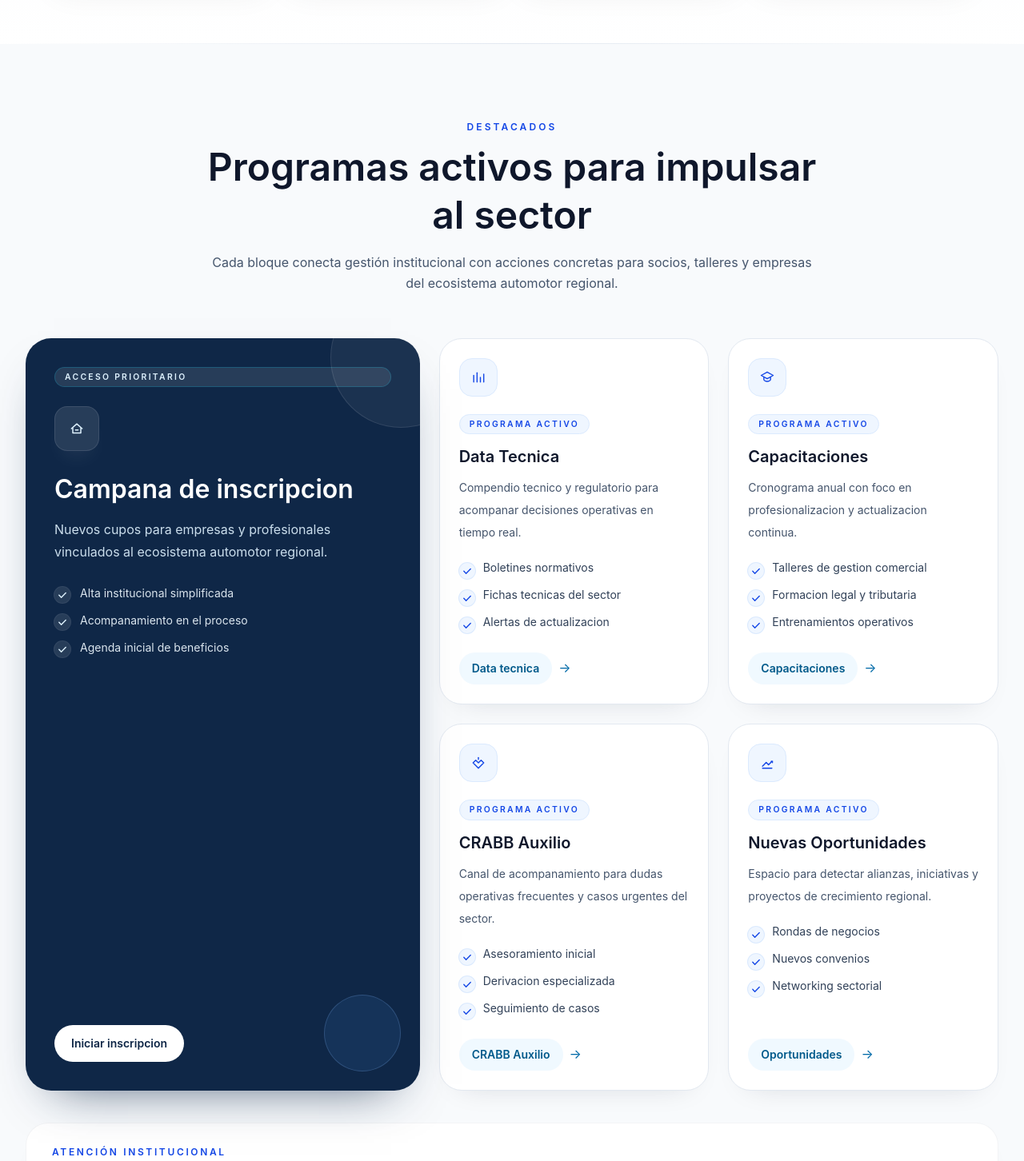
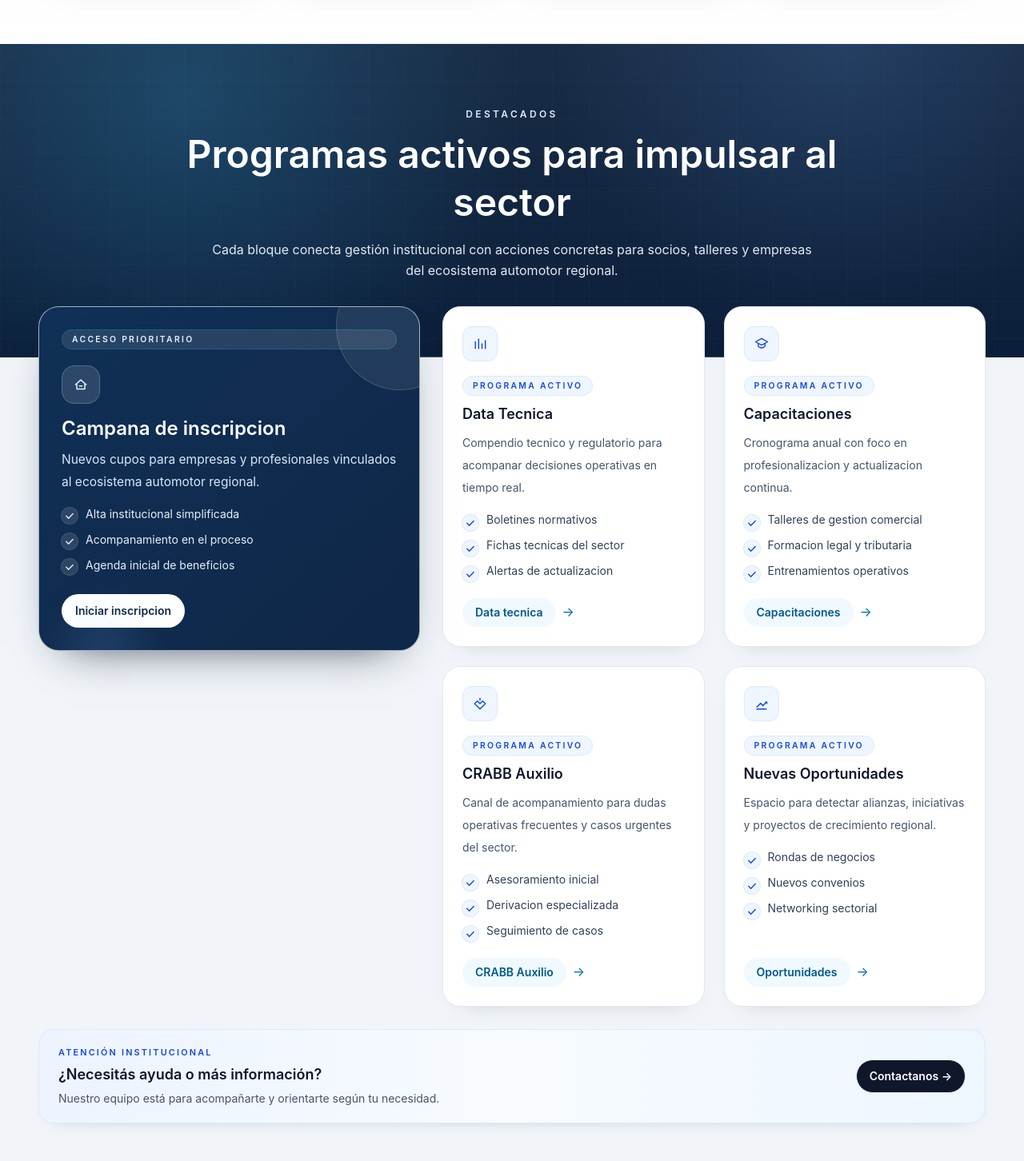
Before and after one commit to SebaVentura/crabb, a React (Vite) app: page /#/ in a window 1280 px wide. Shown: the part 1540-2992 px from the top of the page at 80% size. Built offline with nearby package versions, Linux system fonts and the light colour scheme; no server answers.

Commit message:
updating ux/ux

```diff
--- a/src/components/public/FeaturedSectionsGrid.tsx
+++ b/src/components/public/FeaturedSectionsGrid.tsx
@@ -172,45 +172,60 @@ export function FeaturedSectionsGrid({ sections }: FeaturedSectionsGridProps) {
     secondaryItems.length <= 1
       ? 'grid-cols-1'
       : secondaryItems.length === 2
-        ? 'grid-cols-1 sm:grid-cols-2 mx-auto max-w-4xl'
+        ? 'grid-cols-1 sm:grid-cols-2'
         : secondaryItems.length === 3
-          ? 'grid-cols-1 sm:grid-cols-2 lg:grid-cols-3 mx-auto max-w-6xl'
-          : 'grid-cols-1 sm:grid-cols-2 xl:grid-cols-2'
+          ? 'grid-cols-1 sm:grid-cols-2 xl:grid-cols-3'
+          : 'grid-cols-1 sm:grid-cols-2'
 
   return (
-    <section className="w-full bg-slate-50 py-20 sm:py-24">
-      <div className="mx-auto max-w-7xl px-4 sm:px-6 lg:px-8">
-        <header className="mx-auto max-w-3xl text-center">
-          <p className="text-xs font-semibold uppercase tracking-[0.26em] text-blue-700">DESTACADOS</p>
-          <h2 className="mt-3 text-3xl font-semibold leading-tight text-slate-900 md:text-4xl lg:text-5xl">
+    <section className="relative w-full overflow-hidden bg-slate-100 pb-12 sm:pb-14 lg:pb-16">
+      <div className="relative overflow-hidden bg-[#0b1f3a] pb-14 pt-14 sm:pb-18 sm:pt-16 lg:pb-24 lg:pt-20">
+        <div
+          className="pointer-events-none absolute inset-0 bg-[radial-gradient(circle_at_18%_18%,rgba(56,189,248,0.2),transparent_38%),radial-gradient(circle_at_82%_0%,rgba(96,165,250,0.16),transparent_32%),linear-gradient(180deg,rgba(255,255,255,0.06)_0%,rgba(255,255,255,0)_100%)]"
+          aria-hidden="true"
+        />
+        <div
+          className="pointer-events-none absolute inset-0 opacity-[0.16] [background-image:linear-gradient(rgba(148,163,184,0.2)_1px,transparent_1px),linear-gradient(90deg,rgba(148,163,184,0.2)_1px,transparent_1px)] [background-size:46px_46px]"
+          aria-hidden="true"
+        />
+        <div className="pointer-events-none absolute inset-x-0 bottom-0 h-px bg-gradient-to-r from-transparent via-slate-200/40 to-transparent" aria-hidden="true" />
+
+        <div className="relative mx-auto w-full max-w-[1500px] px-5 sm:px-8 lg:px-12 2xl:px-16">
+          <header className="mx-auto max-w-4xl text-center">
+            <p className="text-xs font-semibold uppercase tracking-[0.28em] text-blue-100">DESTACADOS</p>
+            <h2 className="mt-3 text-3xl font-semibold leading-tight text-white md:text-4xl lg:text-5xl">
             Programas activos para impulsar al sector
-          </h2>
-          <p className="mt-4 text-sm leading-relaxed text-slate-600 md:text-base">
-            Cada bloque conecta gestión institucional con acciones concretas para socios, talleres y empresas del
-            ecosistema automotor regional.
-          </p>
-        </header>
+            </h2>
+            <p className="mx-auto mt-4 max-w-3xl text-sm leading-relaxed text-slate-200 md:text-base">
+              Cada bloque conecta gestión institucional con acciones concretas para socios, talleres y empresas del
+              ecosistema automotor regional.
+            </p>
+          </header>
+        </div>
+      </div>
 
-        <div className="mt-14 grid gap-6 lg:grid-cols-12 lg:items-stretch">
-          <article className="relative overflow-hidden rounded-[2rem] bg-[#0f2747] text-white shadow-[0_28px_60px_-36px_rgba(15,39,71,0.8)] lg:col-span-5">
-            <div className="absolute -right-16 -top-16 h-44 w-44 rounded-full border border-white/10 bg-white/5" aria-hidden="true" />
-            <div className="absolute bottom-6 right-6 h-24 w-24 rounded-full border border-blue-300/20 bg-blue-400/10" aria-hidden="true" />
-            <div className="flex h-full flex-col p-7 sm:p-8 lg:p-9">
+      <div className="relative mx-auto mt-0 w-full max-w-[1500px] px-5 sm:-mt-14 sm:px-8 lg:-mt-16 lg:px-12 2xl:px-16">
+        <div className="grid gap-5 lg:grid-cols-12 lg:items-stretch lg:gap-6 xl:gap-7">
+          <article className="relative overflow-hidden self-start rounded-[1.6rem] border border-slate-200/70 bg-gradient-to-br from-[#103057] to-[#0f2747] text-white shadow-[0_24px_55px_-34px_rgba(8,22,43,0.88)] lg:col-span-5">
+            <div className="absolute -right-14 -top-14 h-40 w-40 rounded-full border border-white/15 bg-white/8" aria-hidden="true" />
+            <div className="absolute -bottom-12 left-8 h-24 w-24 rounded-full bg-blue-300/12 blur-xl" aria-hidden="true" />
+
+            <div className="flex flex-col p-5 sm:p-6 lg:p-7">
               <SectionEyebrow tone="primary" />
 
-              <div className="mt-6 inline-flex h-14 w-14 items-center justify-center rounded-2xl border border-white/10 bg-white/10 text-sky-100 shadow-[0_16px_30px_-20px_rgba(255,255,255,0.35)]">
+              <div className="mt-5 inline-flex h-12 w-12 items-center justify-center rounded-2xl border border-white/20 bg-white/12 text-sky-100">
                 <SectionIcon keyName={primaryItem.key} />
               </div>
 
-              <div className="mt-7 max-w-xl">
-                <h3 className="text-2xl font-semibold leading-tight text-white sm:text-[2rem]">{primaryItem.title}</h3>
-                <p className="mt-4 text-sm leading-7 text-sky-100/90 sm:text-base">{primaryItem.description}</p>
+              <div className="mt-4 max-w-2xl">
+                <h3 className="text-xl font-semibold leading-tight text-white sm:text-2xl">{primaryItem.title}</h3>
+                <p className="mt-2.5 text-sm leading-7 text-sky-100/95 sm:text-[0.97rem]">{primaryItem.description}</p>
               </div>
 
-              <ul className="mt-7 space-y-3">
+              <ul className="mt-4 space-y-2.5">
                 {primaryItem.items.map((item) => (
-                  <li key={item} className="flex items-start gap-3 text-sm text-sky-50/90">
-                    <span className="mt-0.5 inline-flex h-5 w-5 flex-shrink-0 items-center justify-center rounded-full bg-white/10 text-sky-100 ring-1 ring-white/15" aria-hidden="true">
+                  <li key={item} className="flex items-start gap-2.5 text-sm text-sky-50/95">
+                    <span className="mt-0.5 inline-flex h-5 w-5 flex-shrink-0 items-center justify-center rounded-full bg-white/12 text-sky-100 ring-1 ring-white/20" aria-hidden="true">
                       <CheckIcon tone="dark" />
                     </span>
                     <span>{item}</span>
@@ -218,36 +233,36 @@ export function FeaturedSectionsGrid({ sections }: FeaturedSectionsGridProps) {
                 ))}
               </ul>
 
-              <div className="mt-auto pt-8">
+              <div className="mt-5 pt-1">
                 <PublicActionLink
                   link={{
                     ...primaryItem.cta,
                     url: getSafePublicHref(primaryItem.cta.url, '/contacto') ?? '/contacto',
                   }}
-                  className="inline-flex items-center gap-2 rounded-full border border-white/10 bg-white px-5 py-3 text-sm font-semibold text-[#0f2747] transition duration-200 hover:bg-blue-50 focus-visible:outline-none focus-visible:ring-2 focus-visible:ring-white/70 focus-visible:ring-offset-2 focus-visible:ring-offset-[#0f2747]"
+                  className="inline-flex items-center gap-2 rounded-full border border-white/20 bg-white px-4 py-2.5 text-sm font-semibold text-[#0f2747] transition duration-200 hover:bg-sky-50 focus-visible:outline-none focus-visible:ring-2 focus-visible:ring-white/70 focus-visible:ring-offset-2 focus-visible:ring-offset-[#0f2747]"
                 />
               </div>
             </div>
           </article>
 
           <div className="lg:col-span-7">
-            <div className={`grid gap-6 ${secondaryGridClass}`}>
+            <div className={`grid gap-5 sm:gap-6 ${secondaryGridClass}`}>
               {secondaryItems.map((section) => (
                 <article
                   key={section.key}
-                  className="group flex h-full min-h-[280px] flex-col rounded-[1.75rem] border border-slate-200 bg-white p-6 shadow-[0_16px_36px_-28px_rgba(15,23,42,0.22)] transition duration-300 hover:-translate-y-1 hover:border-blue-200 hover:shadow-[0_24px_48px_-30px_rgba(15,23,42,0.28)]"
+                  className="group flex h-full min-h-[255px] flex-col rounded-[1.4rem] border border-slate-200 bg-white p-5 shadow-[0_14px_30px_-24px_rgba(15,23,42,0.26)] transition duration-300 hover:-translate-y-0.5 hover:border-blue-200 hover:shadow-[0_20px_40px_-28px_rgba(15,23,42,0.28)] sm:p-6"
                 >
-                  <div className="inline-flex h-12 w-12 items-center justify-center rounded-2xl border border-blue-100 bg-blue-50 text-blue-700">
+                  <div className="inline-flex h-11 w-11 items-center justify-center rounded-xl border border-blue-100 bg-blue-50 text-blue-700">
                     <SectionIcon keyName={section.key} />
                   </div>
 
-                  <div className="mt-5">
+                  <div className="mt-4">
                     <SectionEyebrow tone="secondary" />
-                    <h3 className="mt-4 text-lg font-semibold leading-tight text-slate-900 md:text-xl">{section.title}</h3>
-                    <p className="mt-3 text-sm leading-7 text-slate-600">{section.description}</p>
+                    <h3 className="mt-3 text-lg font-semibold leading-tight text-slate-900">{section.title}</h3>
+                    <p className="mt-2.5 text-sm leading-7 text-slate-600">{section.description}</p>
                   </div>
 
-                  <ul className="mt-5 space-y-2.5">
+                  <ul className="mt-4 space-y-2">
                     {section.items.map((item) => (
                       <li key={`${section.key}-${item}`} className="flex items-start gap-2.5 text-sm text-slate-700">
                         <span className="mt-1 inline-flex h-5 w-5 flex-shrink-0 items-center justify-center rounded-full bg-blue-50 text-blue-700 ring-1 ring-blue-100" aria-hidden="true">
@@ -258,13 +273,13 @@ export function FeaturedSectionsGrid({ sections }: FeaturedSectionsGridProps) {
                     ))}
                   </ul>
 
-                  <div className="mt-auto pt-6">
+                  <div className="mt-auto pt-5">
                     <PublicActionLink
                       link={{
                         ...section.cta,
                         url: getSafePublicHref(section.cta.url, section.key === 'data-tecnica' ? '/data-tecnica' : section.key === 'capacitaciones' ? '/capacitaciones' : '/contacto') ?? '/contacto',
                       }}
-                      className="inline-flex items-center gap-2 rounded-full bg-sky-50 px-4 py-2.5 text-sm font-semibold text-sky-800 transition duration-200 hover:bg-sky-100 focus-visible:outline-none focus-visible:ring-2 focus-visible:ring-sky-300 focus-visible:ring-offset-2"
+                      className="inline-flex items-center gap-2 rounded-full bg-sky-50 px-4 py-2 text-sm font-semibold text-sky-800 transition duration-200 hover:bg-sky-100 focus-visible:outline-none focus-visible:ring-2 focus-visible:ring-sky-300 focus-visible:ring-offset-2"
                     />
                     <span className="ml-2 inline-flex text-sky-700 transition duration-200 group-hover:translate-x-1" aria-hidden="true">
                       →
@@ -276,18 +291,16 @@ export function FeaturedSectionsGrid({ sections }: FeaturedSectionsGridProps) {
           </div>
         </div>
 
-        <div className="mt-10 overflow-hidden rounded-[1.75rem] border border-blue-950/5 bg-white shadow-[0_18px_40px_-30px_rgba(15,39,71,0.22)]">
-          <div className="flex flex-col gap-5 px-6 py-6 sm:px-8 sm:py-7 lg:flex-row lg:items-center lg:justify-between">
-            <div className="max-w-2xl">
-              <p className="text-xs font-semibold uppercase tracking-[0.22em] text-blue-700">Atención institucional</p>
-              <p className="mt-2 text-lg font-semibold text-slate-900 sm:text-xl">¿Necesitás ayuda o más información?</p>
-              <p className="mt-2 text-sm leading-7 text-slate-600">
-                Nuestro equipo está para acompañarte y orientarte según tu necesidad.
-              </p>
+        <div className="mt-6 overflow-hidden rounded-[1.2rem] border border-blue-100 bg-gradient-to-r from-[#edf4ff] via-[#f7fbff] to-[#eef6ff] shadow-[0_10px_24px_-22px_rgba(15,39,71,0.45)] sm:mt-7">
+          <div className="flex flex-col gap-3 px-5 py-4 sm:px-6 sm:py-5 lg:flex-row lg:items-center lg:justify-between">
+            <div className="max-w-3xl">
+              <p className="text-[0.68rem] font-semibold uppercase tracking-[0.2em] text-blue-700">Atención institucional</p>
+              <p className="mt-1.5 text-base font-semibold text-slate-900 sm:text-lg">¿Necesitás ayuda o más información?</p>
+              <p className="mt-1.5 text-sm text-slate-600">Nuestro equipo está para acompañarte y orientarte según tu necesidad.</p>
             </div>
             <a
               href="#contacto"
-              className="inline-flex items-center justify-center rounded-full border border-slate-200 bg-slate-900 px-5 py-3 text-sm font-semibold text-white transition hover:bg-slate-800 focus-visible:outline-none focus-visible:ring-2 focus-visible:ring-slate-300 focus-visible:ring-offset-2"
+              className="inline-flex items-center justify-center rounded-full border border-slate-200 bg-slate-900 px-4 py-2.5 text-sm font-semibold text-white transition hover:bg-slate-800 focus-visible:outline-none focus-visible:ring-2 focus-visible:ring-slate-300 focus-visible:ring-offset-2"
             >
               Contactanos →
             </a>
```
